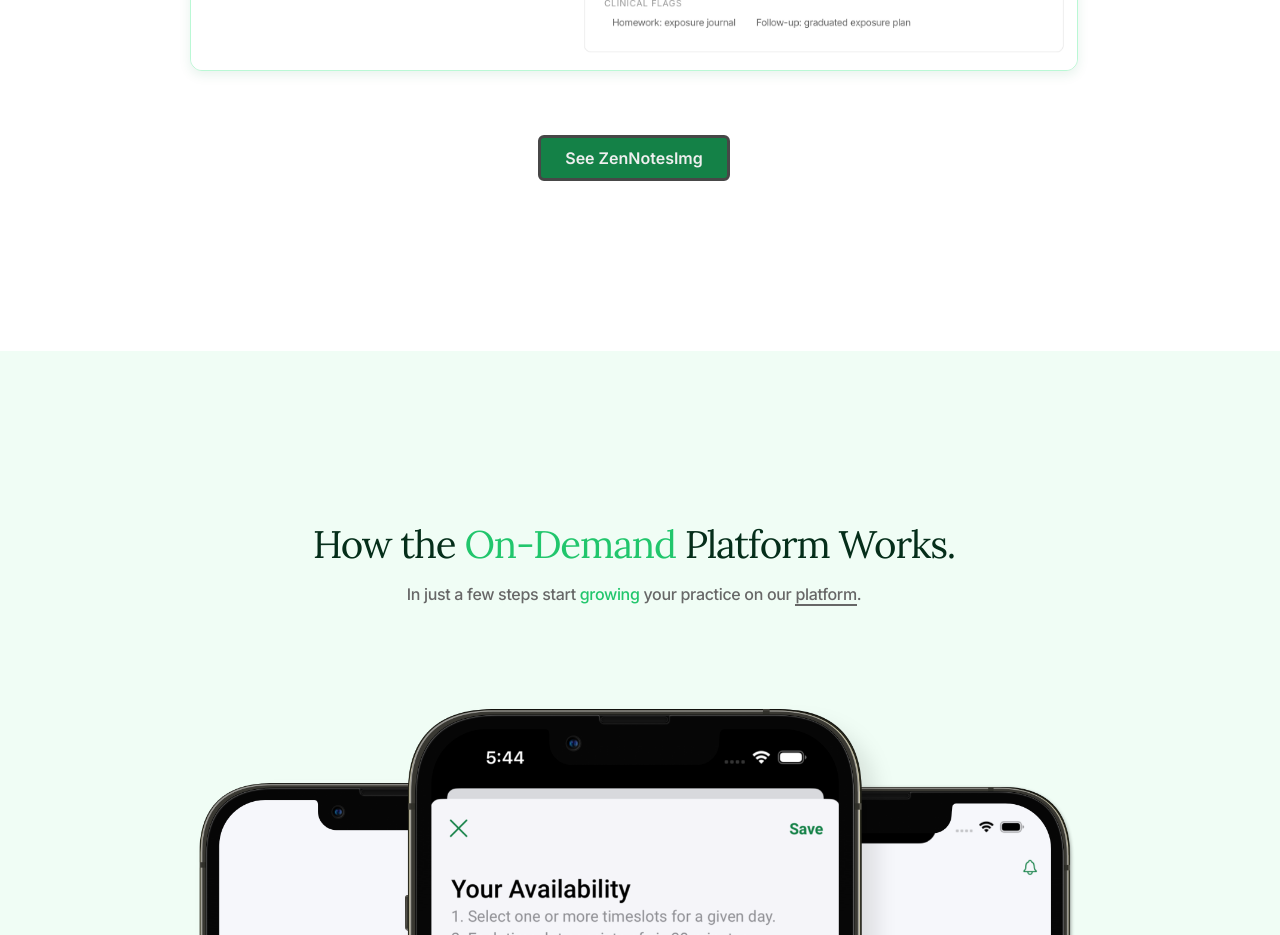
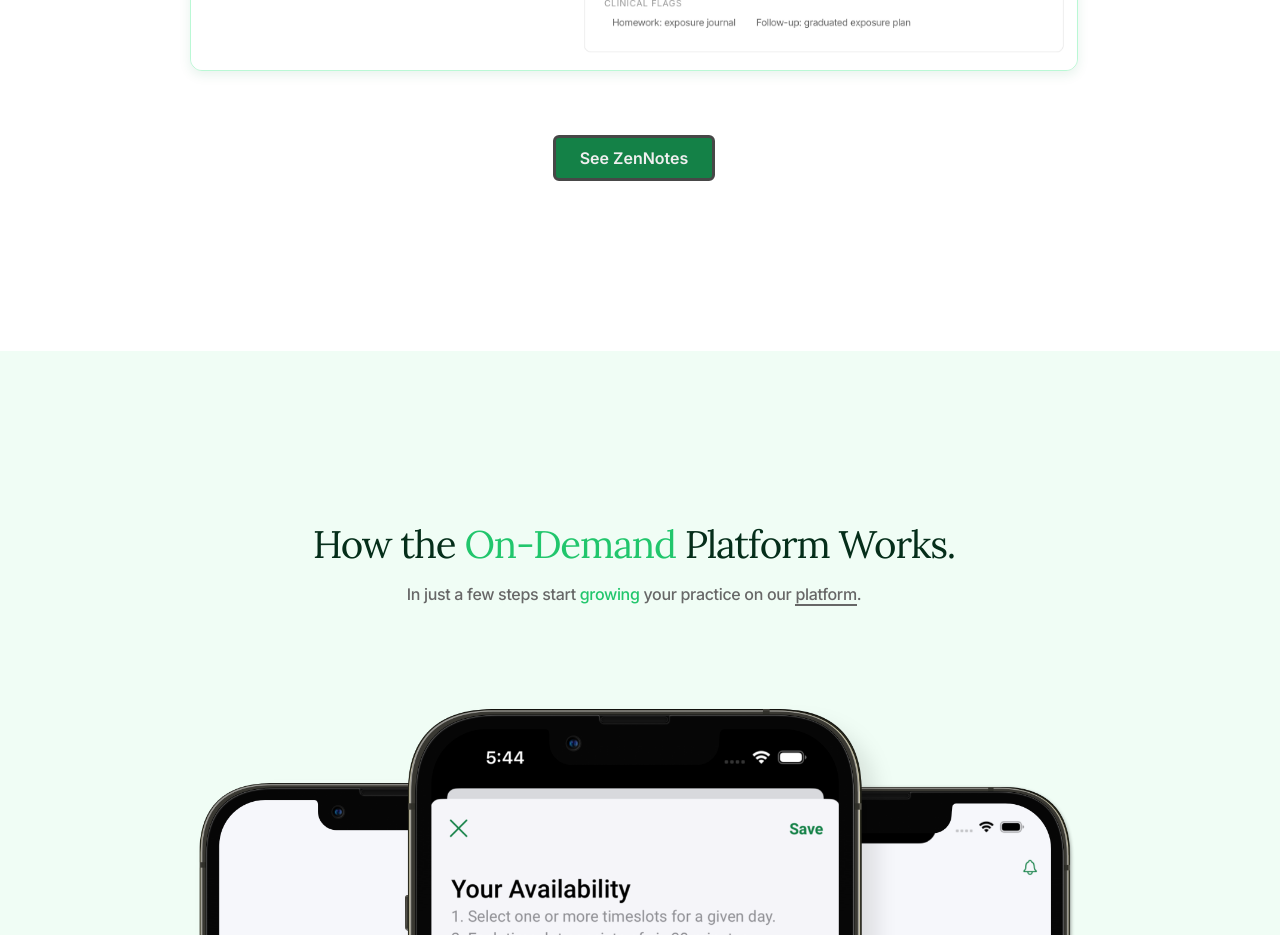
Before and after one commit to ZenSpaceApp/zenspace-website, a Next.js app: page /therapists in a window 1280 px wide. Shown: the part 5520-6455 px from the top of the page. Built offline with nearby package versions, Linux system fonts and the light colour scheme.

Commit message:
Fixed a typo

```diff
--- a/app/therapists/page.tsx
+++ b/app/therapists/page.tsx
@@ -93,7 +93,7 @@ const ACI = () => {
         <button
           className='btn btn-primary-dark-border'
           style={{ display: "block", margin: "auto", marginTop: "4rem" }}>
-              See ZenNotesImg
+              See ZenNotes
         </button>
           </Link>
       </div>
```
